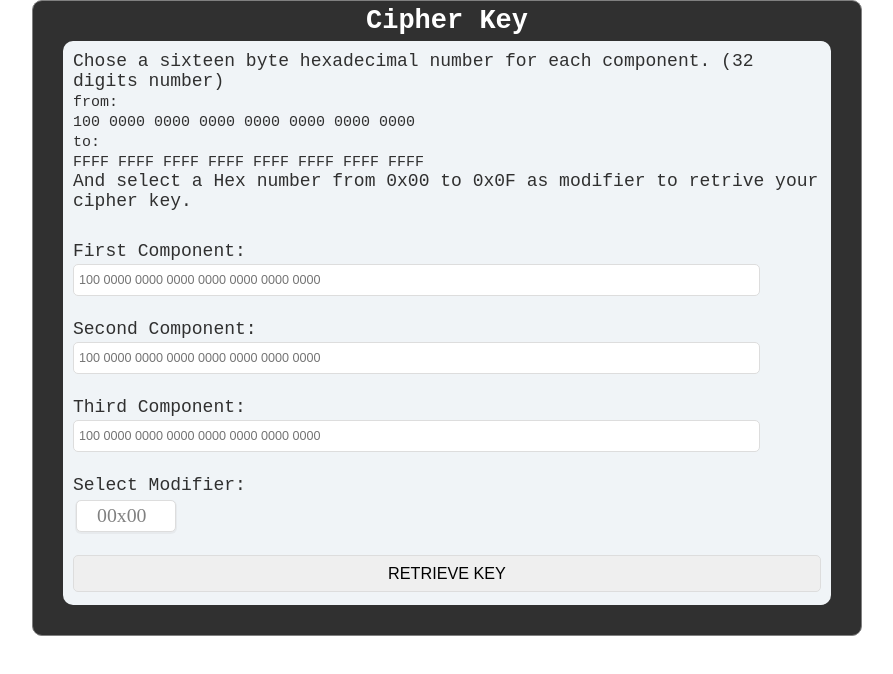
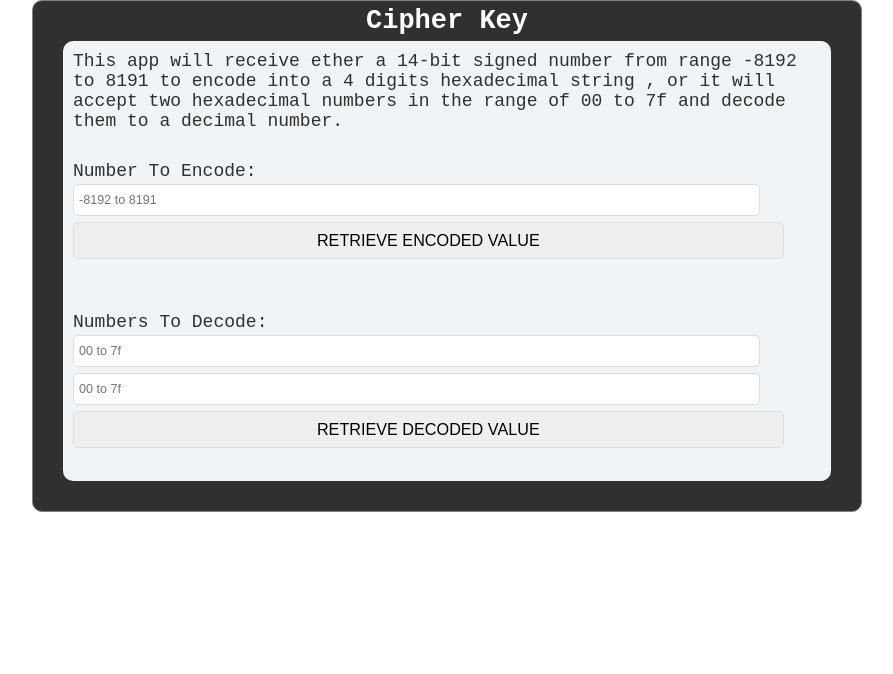
Before and after one commit to MGRuizDev/cipherkey, a React (Create React App) app: page / in a window 1280 px wide. Shown: the top 674 px of the page, without its empty margins (193-1086 px from the left). Built offline with nearby package versions, Linux system fonts and the light colour scheme.

Commit message:
Redesign of backend algorithm, API call, and UI design

```diff
--- a/src/components/Form.js
+++ b/src/components/Form.js
@@ -12,22 +12,39 @@ class KeyForm extends React.Component {
   }
 
 
-  handleFormSubmit = (event) => {
+  encodeFormSubmit = (event) => {
 
     event.preventDefault();
-    const fNum = event.target.elements.firstNum.value;
-    const sNum = event.target.elements.SecondNum.value;
-    const tNum = event.target.elements.thirdNum.value;
-    const modNum = event.target.elements.modifierNum.value;
-    const components = fNum + sNum+ tNum;
+    const NumToEncode = event.target.elements.NumberToEncode.value;
+
+
+//API call to backend to send the values
+//The Response retrive the key, and set isOpen to "true" in state to open the modal.
+    axios.get("http://127.0.0.1:8000/api/encode/", {
+        params: {
+          NumToEncode: NumToEncode,
+        }
+        }).then(response => {
+                this.setState({
+                  cipherKey: response.data,
+                  isOpen: true
+                });
+          })
+  }
+
+
+  decodeFormSubmit = (event) => {
+    event.preventDefault();
+    const Num1T0Decode = event.target.elements.FirstNumberToDecode.value;
+    const Num2ToDecode = event.target.elements.SecondNumberToDecode.value;
 
 
 //API call to backend to send the components and modifierNum
 //The Response retrive the key, and set isOpen to "true" in state to open the modal.
-    axios.get("https://cipherkey.herokuapp.com/api", {
+    axios.get("http://127.0.0.1:8000/api/decode/", {
         params: {
-          components: components,
-          modifier: modNum,
+          Num1T0Decode: Num1T0Decode,
+          Num2ToDecode: Num2ToDecode,
         }
         }).then(response => {
                 this.setState({
@@ -38,9 +55,14 @@ class KeyForm extends React.Component {
   }
 
 //This method called from each input will block any character not corresponding to a Hexadecimal number.
-  validInput = (event) => {
+  validEncodedInput = (event) => {
+    const extract = (event.target.value.match("[-0-90-9a-fA-F]+") || []).pop() || '';
+      event.target.value = extract;
+  }
+
+  validDecodedInput = (event) => {
     const extract = (event.target.value.match("[0-9a-fA-F]+") || []).pop() || '';
-    event.target.value = extract;
+      event.target.value = extract;
   }
 
   render(){
@@ -49,47 +71,23 @@ class KeyForm extends React.Component {
       <div className="container">
         <h2 align="center">Cipher Key</h2>
         <div className="form-section">
-          <p>Chose a sixteen byte hexadecimal number for each component. (32 digits number)<br/>
-          <small> from:<br/> 100 0000 0000 0000 0000 0000 0000 0000</small><br/>
-          <small>to:<br/> FFFF FFFF FFFF FFFF FFFF FFFF FFFF FFFF</small><br/>
-          And select a Hex number from 0x00 to 0x0F as modifier to retrive your cipher key.</p>
+          <p>This app will receive ether a 14-bit signed number from range -8192 to 8191 to encode into a 4 digits hexadecimal string
+          , or it will accept two hexadecimal numbers in the range of 00 to 7f and decode them to a decimal number.</p>
 
-            <form onSubmit={this.handleFormSubmit}>
+            <form onSubmit={this.encodeFormSubmit}>
               <label>
-                First Component:
-                <input onChange={this.validInput} name="firstNum" type="text" placeholder="100 0000 0000 0000 0000 0000 0000 0000" required />
+                Number To Encode:
+                <input onChange={this.validEncodedInput} name="NumberToEncode" type="text" placeholder="-8192 to 8191" required/>
+                <button type="submit">RETRIEVE ENCODED VALUE</button>
               </label>
+            </form>
+            <form onSubmit={this.decodeFormSubmit}>
               <label>
-                Second Component:
-                <input onChange={this.validInput} name="SecondNum" type="text" placeholder="100 0000 0000 0000 0000 0000 0000 0000" required/>
+                Numbers To Decode:
+                <input onChange={this.validDecodedInput} name="FirstNumberToDecode" type="text" placeholder="00 to 7f" required/>
+                <input onChange={this.validDecodedInput} name="SecondNumberToDecode" type="text" placeholder="00 to 7f" required/>
+                <button type="submit">RETRIEVE DECODED VALUE</button>
               </label>
-              <label>
-                Third Component:
-                <input onChange={this.validInput} name="thirdNum" type="text" placeholder="100 0000 0000 0000 0000 0000 0000 0000" required/>
-              </label>
-              <label>
-                Select Modifier:
-                <select name="modifierNum" required>
-                  <option value="00">00x00</option>
-                  <option value="01">00x01</option>
-                  <option value="02">00x02</option>
-                  <option value="03">00x03</option>
-                  <option value="04">00x04</option>
-                  <option value="05">00x05</option>
-                  <option value="06">00x06</option>
-                  <option value="07">00x07</option>
-                  <option value="08">00x08</option>
-                  <option value="09">00x09</option>
-                  <option value="0A">00x0A</option>
-                  <option value="0B">00x0B</option>
-                  <option value="0C">00x0C</option>
-                  <option value="0D">00x0D</option>
-                  <option value="0E">00x0E</option>
-                  <option value="0F">00x0F</option>
-                </select>
-              </label>
-
-                <button type="submit">RETRIEVE KEY</button>
             </form>
           </div>
       </div>
```
Also changed, not shown: 2 other files (tests, documents, lock files or other folders).
